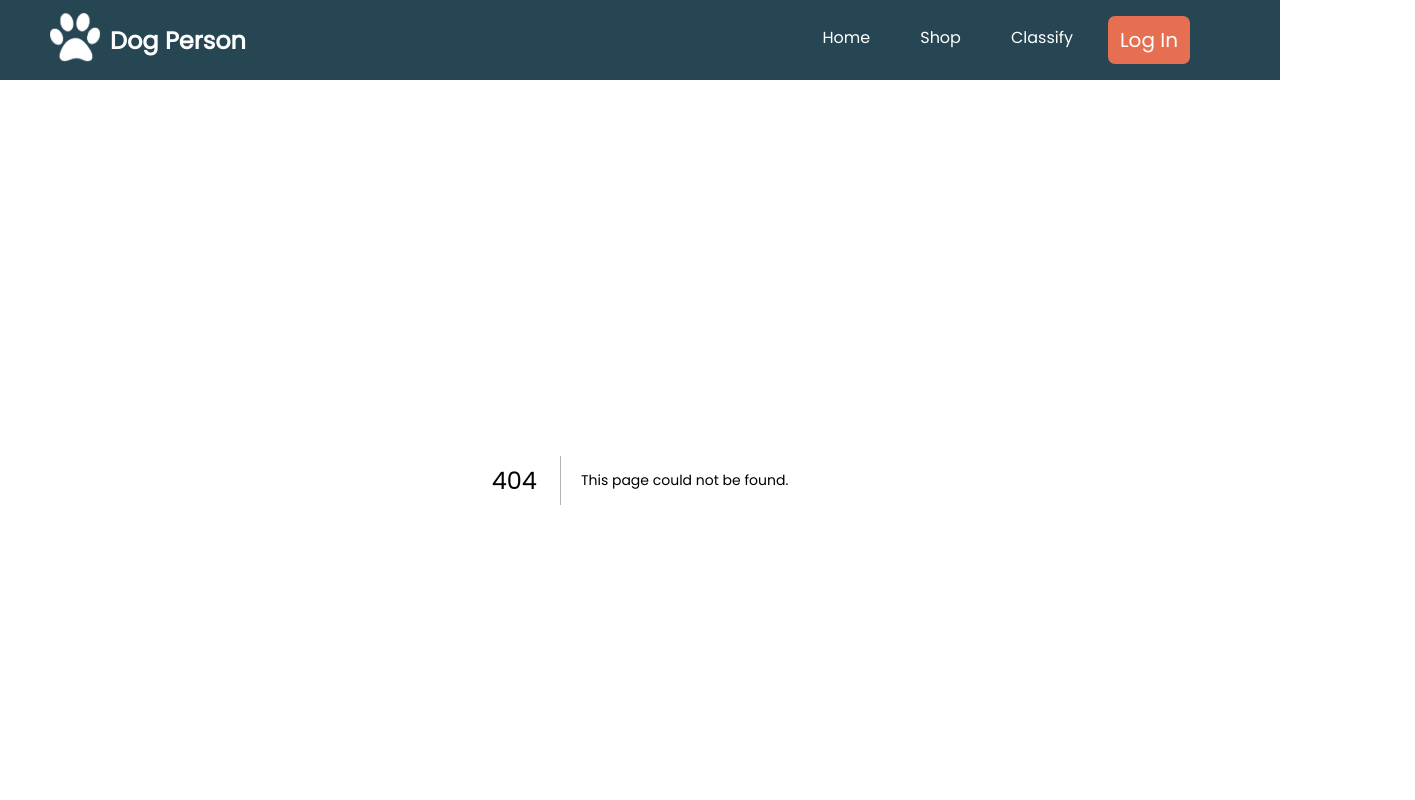
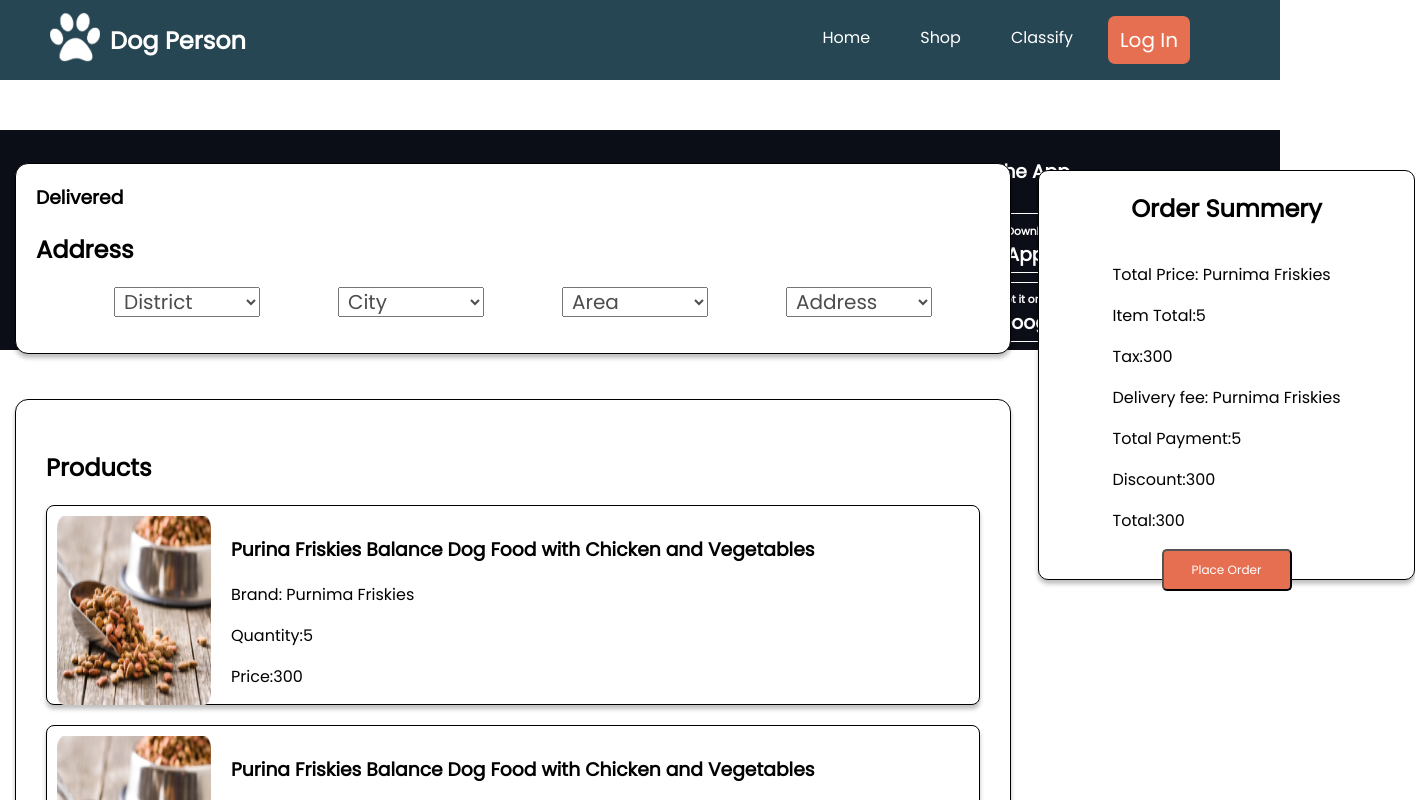
Before and after one commit to farjana579/Dog-Person, a Next.js app: page /PlaceOrderIndex in a window 1280 px wide. Before the commit this address had no page. Shown: the top 800 px of the page, 1415 px wide, since content can reach past the window. Built offline with nearby package versions, Linux system fonts and the light colour scheme; grey boxes are pictures that could not be loaded.

Commit message:
placeorder page added

```diff
--- /dev/null
+++ b/components/placeOrder/placeOrderHome.js
@@ -0,0 +1,121 @@
+import React from 'react';
+import PlaceOrderStyle from '../../styles/PlaceOrder.module.css'
+import Food from '../../image/food 1.png'
+
+const PlaceOrderHome = () => {
+    return (
+        <div>
+            <div className={PlaceOrderStyle.firstDiv}>
+                <h3>Delivered </h3>
+                <h2>Address</h2>
+                <div className={PlaceOrderStyle.parent}>
+                    <div className={PlaceOrderStyle.selectList}>
+                        <select >
+                            <option>District</option>
+                            <option>Chittagong</option>
+                            <option>Chittagong</option>
+                            <option>Chittagong</option>
+                            <option>Chittagong</option>
+                            <option>Chittagong</option>
+                            <option>Chittagong</option>
+                            <option>Chittagong</option>
+                        </select>
+                    </div>
+                    <div className={PlaceOrderStyle.selectList}>
+                        <select>
+                            <option>City</option>
+                            <option>Chittagong</option>
+                            <option>Chittagong</option>
+                            <option>Chittagong</option>
+                            <option>Chittagong</option>
+                            <option>Chittagong</option>
+                            <option>Chittagong</option>
+                            <option>Chittagong</option>
+                        </select>
+                    </div>
+                    <div className={PlaceOrderStyle.selectList}>
+                        <select>
+                            <option>Area</option>
+                            <option>Chittagong</option>
+                            <option>Chittagong</option>
+                            <option>Chittagong</option>
+                            <option>Chittagong</option>
+                            <option>Chittagong</option>
+                            <option>Chittagong</option>
+                            <option>Chittagong</option>
+                        </select>
+                    </div>
+                    <div className={PlaceOrderStyle.selectList}>
+                        <select>
+                            <option>Address</option>
+                            <option>Chittagong</option>
+                            <option>Chittagong</option>
+                            <option>Chittagong</option>
+                            <option>Chittagong</option>
+                            <option>Chittagong</option>
+                            <option>Chittagong</option>
+                            <option>Chittagong</option>
+                        </select>
+                    </div>
+                </div>
+            </div>
+            <div className={PlaceOrderStyle.SecondDiv}>
+                <h2>Products</h2>
+
+                <div className={PlaceOrderStyle.innerDiv}>
+                    <div className={PlaceOrderStyle.innerDivparent}>
+                        <img src={Food.src}></img>
+
+                        <div className={PlaceOrderStyle.innerDivWrite} >
+                            <h3>Purina Friskies Balance Dog Food with Chicken and Vegetables </h3>
+                            <p>Brand: <span>Purnima Friskies</span> </p>
+                            <p>Quantity:<span>5</span> </p>
+                            <p>Price:<span>300</span></p>
+                        </div>
+                    </div>
+                </div>
+                <div className={PlaceOrderStyle.innerDiv}>
+                    <div className={PlaceOrderStyle.innerDivparent}>
+                        <img src={Food.src}></img>
+
+                        <div className={PlaceOrderStyle.innerDivWrite} >
+                            <h3>Purina Friskies Balance Dog Food with Chicken and Vegetables </h3>
+                            <p>Brand: <span>Purnima Friskies</span> </p>
+                            <p>Quantity:<span>5</span> </p>
+                            <p>Price:<span>300</span></p>
+                        </div>
+                    </div>
+                </div>
+                <div className={PlaceOrderStyle.innerDiv}>
+                    <div className={PlaceOrderStyle.innerDivparent}>
+                        <img src={Food.src}></img>
+
+                        <div className={PlaceOrderStyle.innerDivWrite} >
+                            <h3>Purina Friskies Balance Dog Food with Chicken and Vegetables </h3>
+                            <p>Brand: <span>Purnima Friskies</span> </p>
+                            <p>Quantity:<span>5</span> </p>
+                            <p>Price:<span>300</span></p>
+                        </div>
+                    </div>
+                </div>
+
+            </div>
+            <div className={PlaceOrderStyle.SideDiv}  >
+                <h2>Order Summery</h2>
+                <div className={PlaceOrderStyle.SideDivWrite} >
+
+                    <p>Total Price: <span>Purnima Friskies</span> </p>
+                    <p>Item Total:<span>5</span> </p>
+                    <p>Tax:<span>300</span></p>
+                    <p>Delivery fee: <span>Purnima Friskies</span> </p>
+                    <p>Total Payment:<span>5</span> </p>
+                    <p>Discount:<span>300</span></p>
+                    <p>Total:<span>300</span></p>
+                </div>
+                <button className={PlaceOrderStyle.orderbtn}>Place Order</button>
+            </div>
+        </div >
+    );
+};
+
+export default PlaceOrderHome;
--- /dev/null
+++ b/pages/PlaceOrderIndex.js
@@ -0,0 +1,13 @@
+import React from 'react';
+import PlaceOrderHome from '../components/placeOrder/placeOrderHome';
+
+
+const PlaceOrderIndex = () => {
+    return (
+        <div>
+            <PlaceOrderHome></PlaceOrderHome>
+        </div>
+    );
+};
+
+export default PlaceOrderIndex;
--- /dev/null
+++ b/styles/PlaceOrder.module.css
@@ -0,0 +1,108 @@
+.firstDiv {
+    box-sizing: border-box;
+
+    position: absolute;
+    width: 996px;
+    height: 191px;
+    left: 15px;
+    top: 163px;
+    padding-left: 20px;
+
+    background: #FFFFFF;
+    border: 1px solid #000000;
+    box-shadow: 0px 4px 4px rgba(0, 0, 0, 0.25);
+    border-radius: 13px;
+}
+
+.selectList>select {
+
+
+    height: 30px;
+    left: 104px;
+    top: 289px;
+    padding-left: 5px;
+    padding-right: 5px;
+    font-family: 'Poppins';
+    font-style: normal;
+    font-weight: 300;
+    font-size: 20px;
+    line-height: 30px;
+    color: rgba(0, 0, 0, 0.7);
+
+}
+
+.parent {
+    display: flex;
+    justify-content: space-evenly;
+}
+
+.SecondDiv {
+    box-sizing: border-box;
+    position: absolute;
+    width: 996px;
+    height: 760px;
+    left: 15px;
+    top: 399px;
+    background: white;
+    border: 1px solid #000000;
+    box-shadow: 0px 4px 4px rgba(0, 0, 0, 0.25);
+    border-radius: 13px;
+    padding-left: 30px;
+    padding-top: 30px;
+
+}
+
+.innerDiv {
+    box-sizing: border-box;
+
+    padding-left: 10px;
+    padding-top: 10px;
+    padding-bottom: 10px;
+    width: 934px;
+    height: 200px;
+
+    background: #FFFFFF;
+    border: 1px solid #000000;
+    box-shadow: 0px 4px 4px rgba(0, 0, 0, 0.25);
+    border-radius: 8px;
+    margin-bottom: 20px;
+
+}
+
+.innerDivparent {
+    display: flex;
+    position: absolute;
+
+}
+
+.innerDivWrite {
+    padding-left: 20px;
+}
+
+.SideDiv {
+    box-sizing: border-box;
+    position: absolute;
+    width: 377px;
+    height: 410px;
+    left: 1038px;
+    top: 170px;
+    background: #FFFFFF;
+    border: 1px solid #000000;
+    box-shadow: 0px 4px 4px rgba(0, 0, 0, 0.25);
+    border-radius: 10px;
+    display: flex;
+    flex-direction: column;
+    align-items: center;
+}
+
+.orderbtn {
+
+    padding: 10px 24px;
+    gap: 8px;
+    width: 130px;
+    height: 44px;
+    color: #FFFFFF;
+    font-size: 12px;
+    background: #E76F51;
+    border-radius: 5px;
+}
```
Also changed, not shown: image/food 1.png (added).
